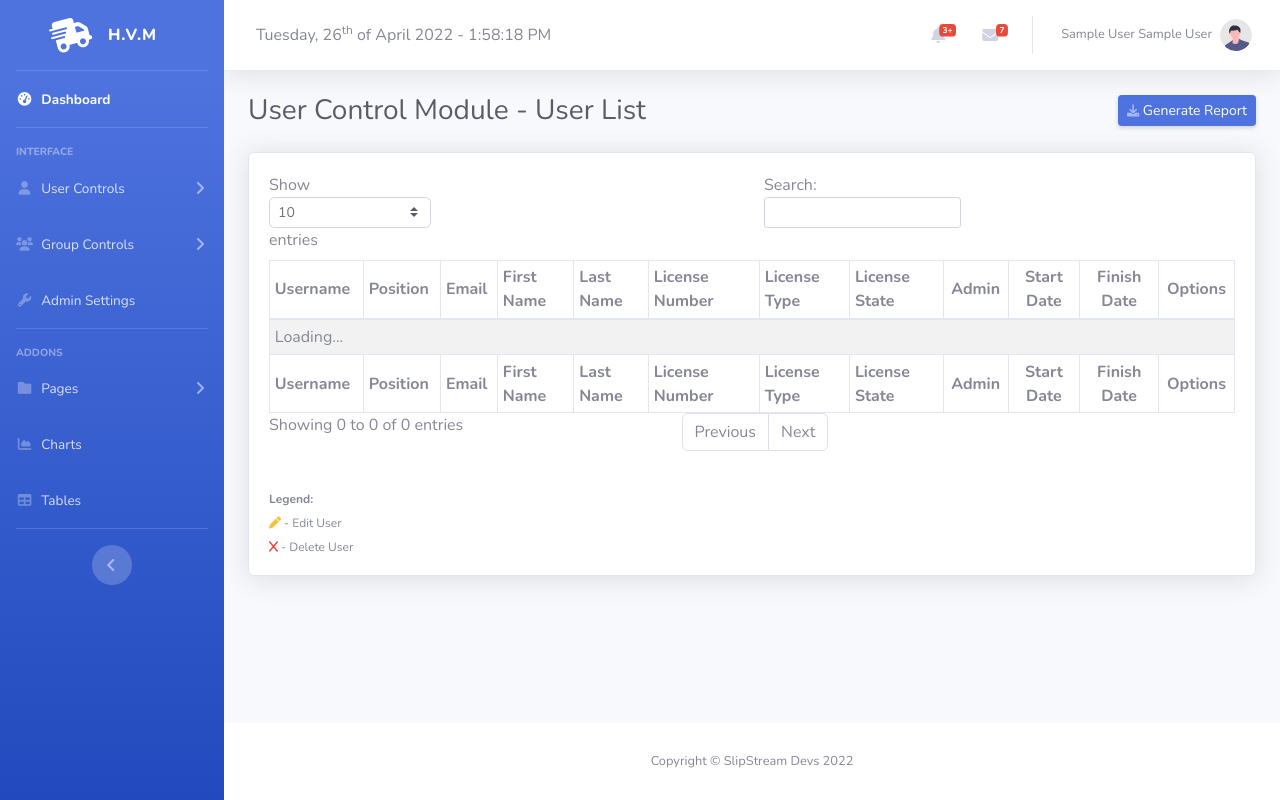
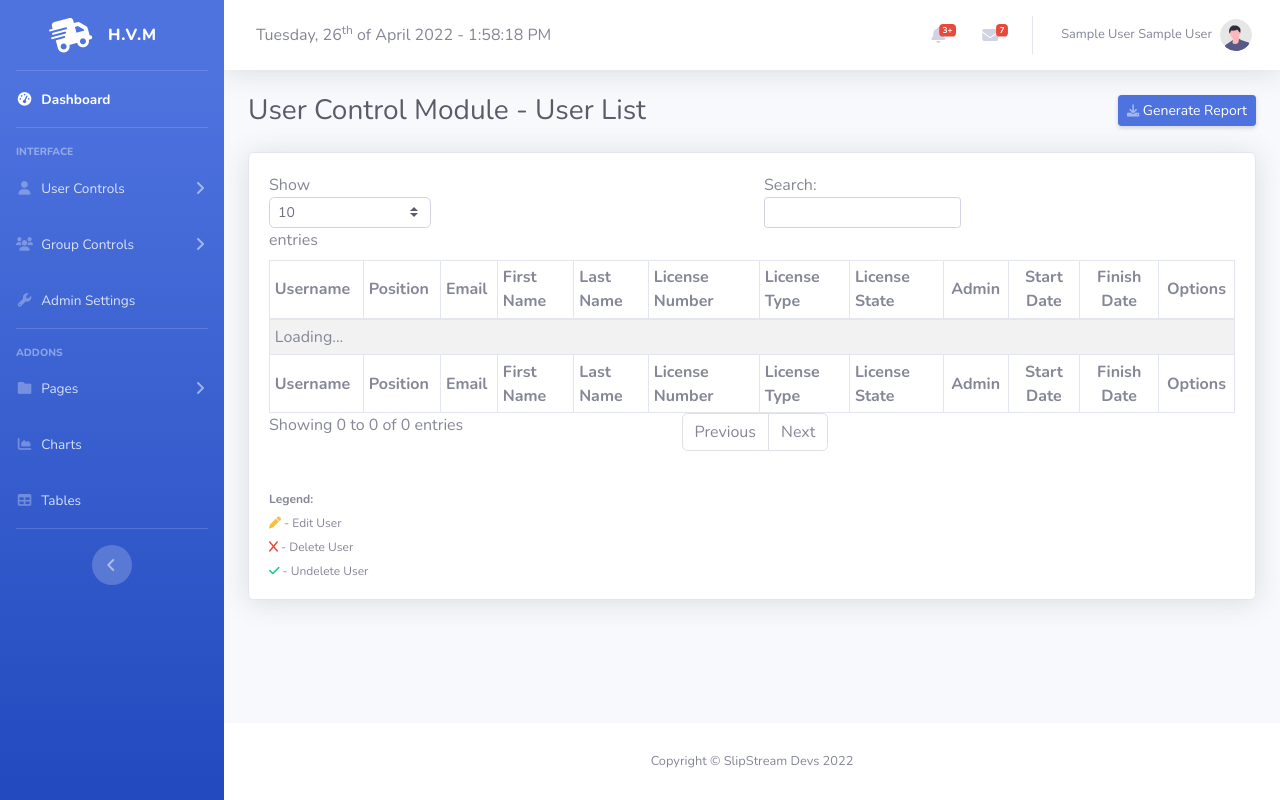
Before and after one commit to AdamM-AU/COSC2635-SlipstreamDevs, a PHP site: page /dashboard.php?module=userMod&task=list in a window 1280 px wide. Run offline with PHP 8.4, Linux system fonts and the light colour scheme; the visitor is signed in with stand-in values (Sample User, id 1).

Commit message:
Update userMod.php

```diff
--- a/Project Source Code/modules/userMod.php
+++ b/Project Source Code/modules/userMod.php
@@ -314,6 +314,7 @@ if (isset($_GET["task"])) {
 								<span class="font-weight-bold">Legend:</span><br />
 								<i class="text-warning fa-solid fa-pen"></i> - Edit User<br />
 								<i class="text-danger fa-solid fa-x"></i> - Delete User<br />
+								<i class="text-success fa-solid fa-check"></i> - Undelete User<br />
 								</sub>
 							</div>
                         </div>
```
